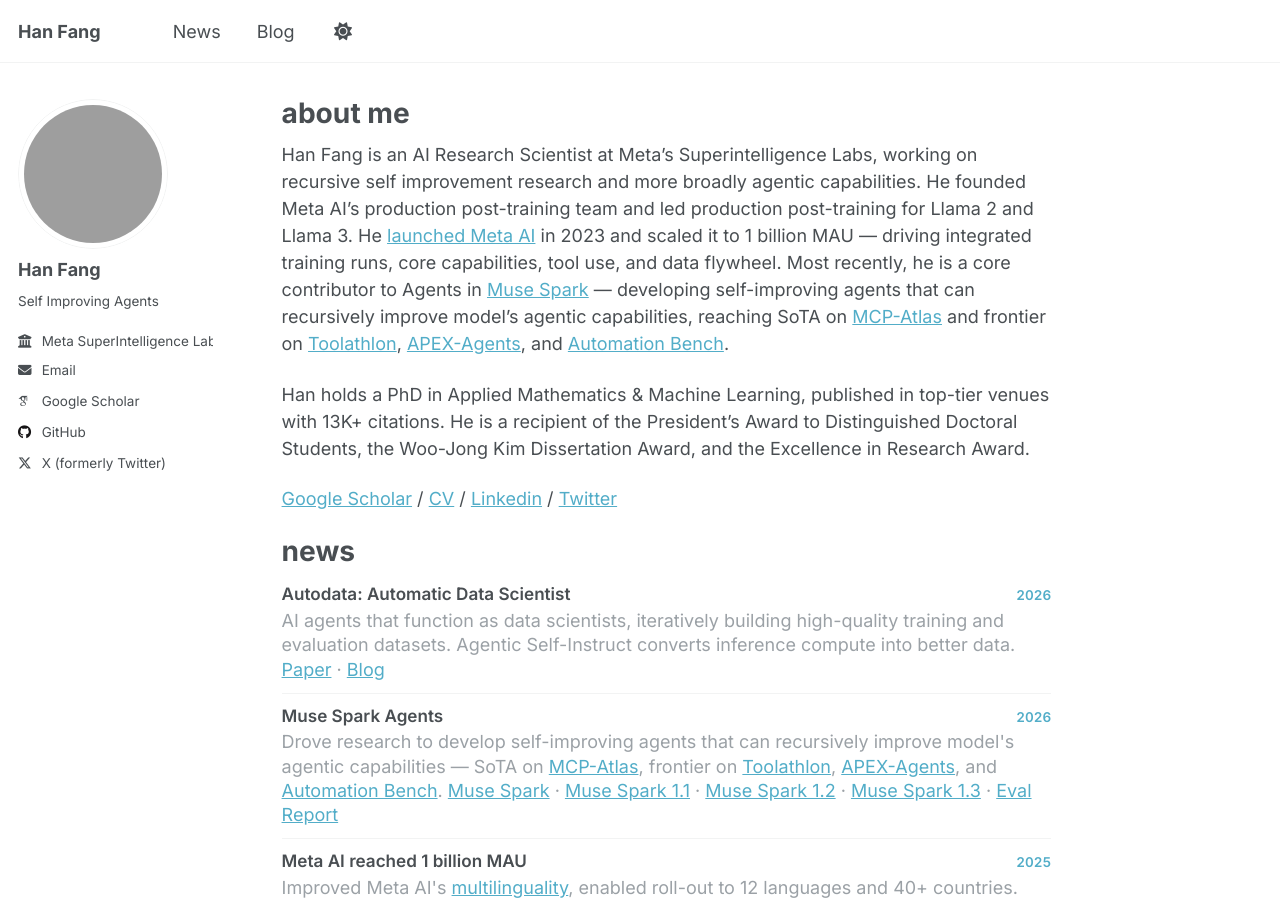
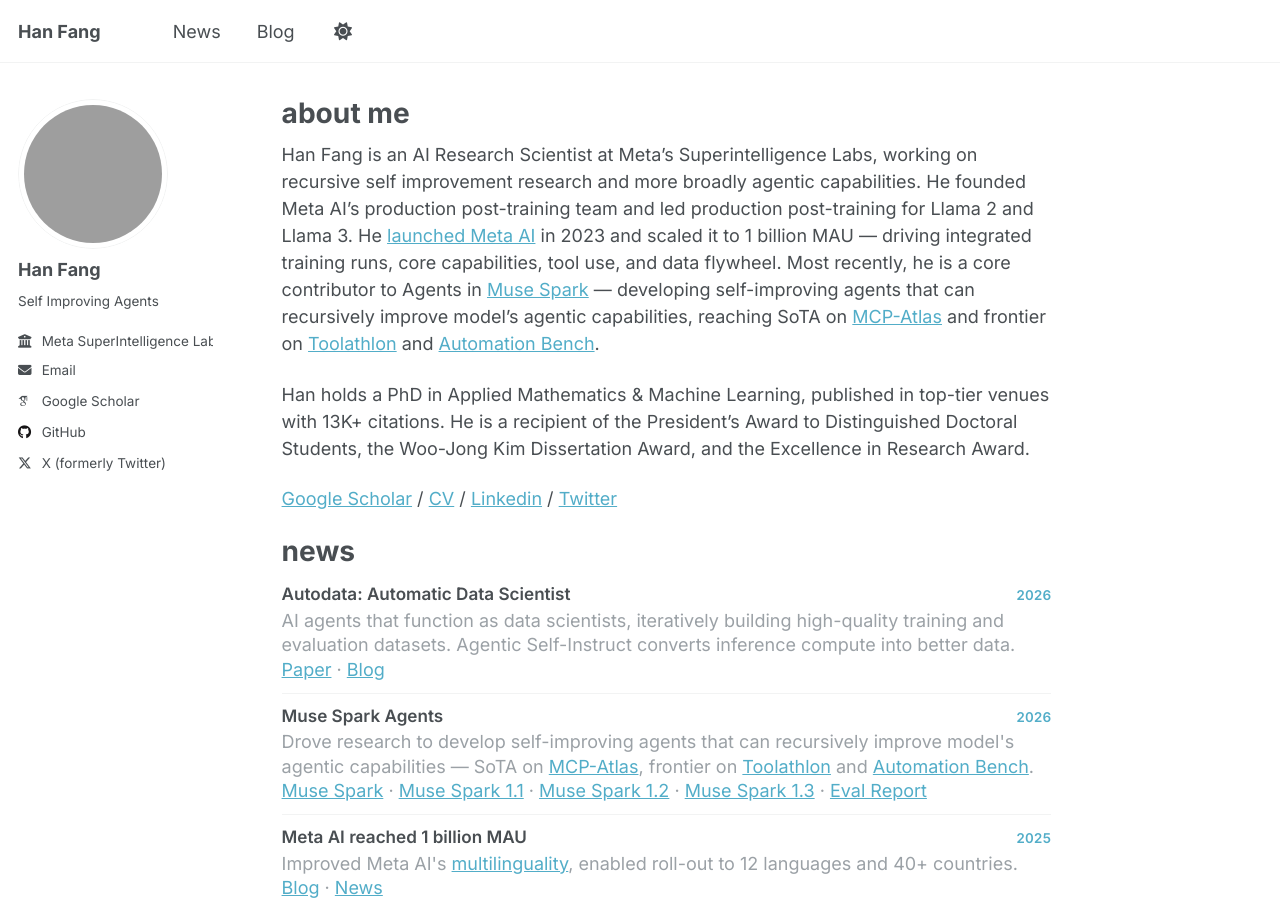
Before and after one commit to hanfang/hanfang.github.io, a Jekyll site: the page built from _pages/about.md, in a window 1280 px wide and 900 px high. Built offline with Jekyll 4.4.1, drawn with Linux system fonts in a browser that asks for light colours; some web fonts are replaced.

Commit message:
Remove APEX-Agents mentions

```diff
--- a/_pages/about.md
+++ b/_pages/about.md
@@ -7,7 +7,7 @@
   - /about.html
 ---
 
-Han Fang is an AI Research Scientist at Meta’s Superintelligence Labs, working on recursive self improvement research and more broadly agentic capabilities. He founded Meta AI’s production post-training team and led production post-training for Llama 2 and Llama 3. He [launched Meta AI](https://developers.facebook.com/videos/2023/building-metas-next-generation-ai-product-experiences-with-llama/) in 2023 and scaled it to 1 billion MAU — driving integrated training runs, core capabilities, tool use, and data flywheel. Most recently, he is a core contributor to Agents in [Muse Spark](https://ai.meta.com/blog/introducing-muse-spark-meta-model-api/) — developing self-improving agents that can recursively improve model's agentic capabilities, reaching SoTA on [MCP-Atlas](https://labs.scale.com/leaderboard/mcp_atlas) and frontier on [Toolathlon](https://toolathlon.xyz/docs/leaderboard), [APEX-Agents](https://www.mercor.com/apex/apex-agents-leaderboard/), and [Automation Bench](https://zapier.com/benchmarks).
+Han Fang is an AI Research Scientist at Meta’s Superintelligence Labs, working on recursive self improvement research and more broadly agentic capabilities. He founded Meta AI’s production post-training team and led production post-training for Llama 2 and Llama 3. He [launched Meta AI](https://developers.facebook.com/videos/2023/building-metas-next-generation-ai-product-experiences-with-llama/) in 2023 and scaled it to 1 billion MAU — driving integrated training runs, core capabilities, tool use, and data flywheel. Most recently, he is a core contributor to Agents in [Muse Spark](https://ai.meta.com/blog/introducing-muse-spark-meta-model-api/) — developing self-improving agents that can recursively improve model's agentic capabilities, reaching SoTA on [MCP-Atlas](https://labs.scale.com/leaderboard/mcp_atlas) and frontier on [Toolathlon](https://toolathlon.xyz/docs/leaderboard) and [Automation Bench](https://zapier.com/benchmarks).
 
 Han holds a PhD in Applied Mathematics & Machine Learning, published in top-tier venues with 13K+ citations. He is a recipient of the President’s Award to Distinguished Doctoral Students, the Woo-Jong Kim Dissertation Award, and the Excellence in Research Award.
 
@@ -32,7 +32,7 @@
     <h3 class="news-item__title">Muse Spark Agents</h3>
     <span class="news-item__year">2026</span>
   </div>
-  <p class="news-item__desc">Drove research to develop self-improving agents that can recursively improve model's agentic capabilities — SoTA on <a href="https://labs.scale.com/leaderboard/mcp_atlas">MCP-Atlas</a>, frontier on <a href="https://toolathlon.xyz/docs/leaderboard">Toolathlon</a>, <a href="https://www.mercor.com/apex/apex-agents-leaderboard/">APEX-Agents</a>, and <a href="https://zapier.com/benchmarks">Automation Bench</a>. <a href="https://ai.meta.com/blog/introducing-muse-spark-msl/">Muse Spark</a> · <a href="https://ai.meta.com/blog/introducing-muse-spark-meta-model-api/">Muse Spark 1.1</a> · <a href="https://developer.meta.com/ai/models/muse-spark/">Muse Spark 1.2</a> · <a href="https://research.meta.ai/blog/introducing-muse-spark-1-3">Muse Spark 1.3</a> · <a href="https://ai.meta.com/static-resource/muse-spark-1-1-evaluation-report">Eval Report</a></p>
+  <p class="news-item__desc">Drove research to develop self-improving agents that can recursively improve model's agentic capabilities — SoTA on <a href="https://labs.scale.com/leaderboard/mcp_atlas">MCP-Atlas</a>, frontier on <a href="https://toolathlon.xyz/docs/leaderboard">Toolathlon</a> and <a href="https://zapier.com/benchmarks">Automation Bench</a>. <a href="https://ai.meta.com/blog/introducing-muse-spark-msl/">Muse Spark</a> · <a href="https://ai.meta.com/blog/introducing-muse-spark-meta-model-api/">Muse Spark 1.1</a> · <a href="https://developer.meta.com/ai/models/muse-spark/">Muse Spark 1.2</a> · <a href="https://research.meta.ai/blog/introducing-muse-spark-1-3">Muse Spark 1.3</a> · <a href="https://ai.meta.com/static-resource/muse-spark-1-1-evaluation-report">Eval Report</a></p>
 </div>
 
 <div class="news-item">
```
Also changed, not shown: _pages/news.md (+1 -1 lines).
